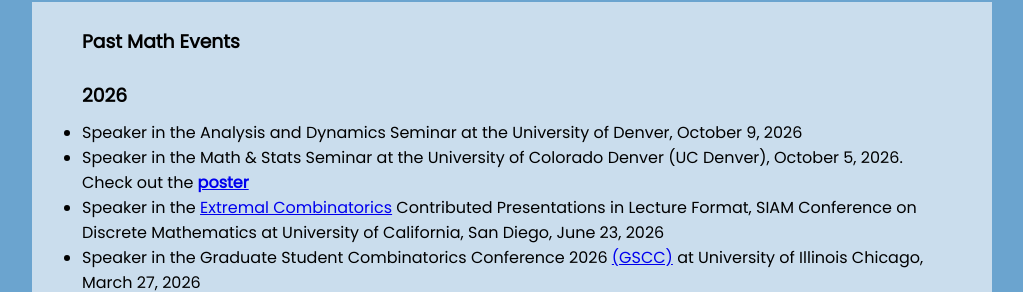
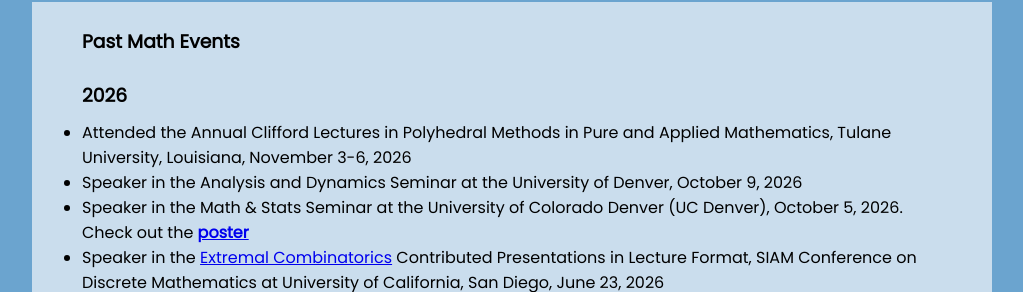
Before and after one commit to marti310/marti310.github.io, a plain HTML site: page findme.html in a window 1280 px wide. Shown: the part 428-720 px from the top of the page, without its empty margins (128-1151 px from the left). Drawn offline with Linux system fonts and the light colour scheme; some icons are missing.

Commit message:
Update findme.html

```diff
--- a/findme.html
+++ b/findme.html
@@ -47,6 +47,7 @@
 	 <br>
      <h3 style="margin-left:50px;">2026</h3>
      <ul class="list">
+		 <li>Attended the Annual Clifford Lectures in Polyhedral Methods in Pure and Applied Mathematics, Tulane University,  Louisiana, November 3-6, 2026 </li>
 		 <li>Speaker in the Analysis and Dynamics Seminar at the University of Denver, October 9, 2026</li>
 		 <li>Speaker in the Math &amp; Stats Seminar at the University of Colorado Denver (UC Denver), October 5, 2026. Check out the <a href="./posters/UCDenverPoster_2026.jpg" target="_blank" ><b>poster</b></a></li>
 		 <li>Speaker in the <a href="https://meetings.siam.org/sess/dsp_programsess.cfm?SESSIONCODE=88869" target="_blank">
```
